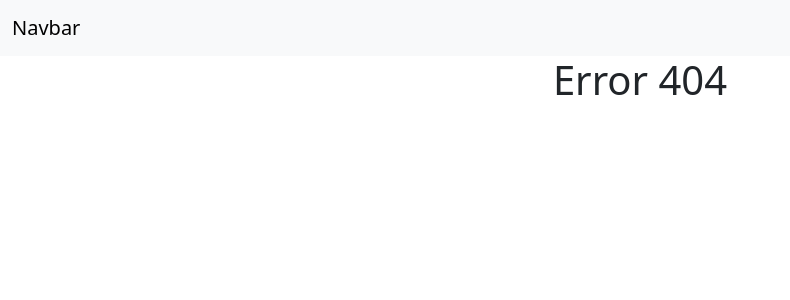
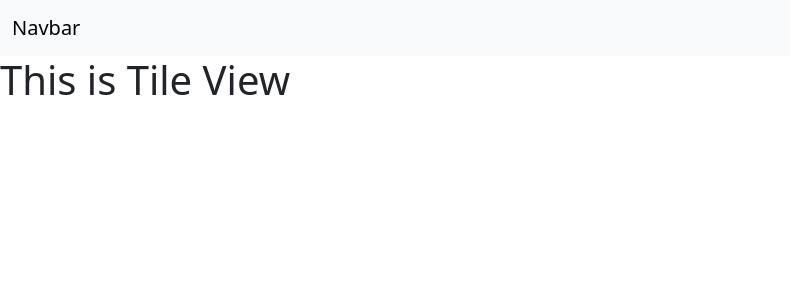
Before and after one commit to LLosTy/FrontEndHomework, a React (Create React App) app: page /tileView in a window 1280 px wide. Before the commit this address had no page. Shown: the top 300 px of the page, without its empty margins (0-790 px from the left). Built offline with nearby package versions, Linux system fonts and the light colour scheme.

Commit message:
Added tileView.jsx and TileView routes

```diff
--- a/src/components/navbar.jsx
+++ b/src/components/navbar.jsx
@@ -5,7 +5,7 @@ return (
 
 <nav class="navbar navbar-expand-lg bg-body-tertiary">
   <div class="container-fluid">
-    <a class="navbar-brand" href="/List1">Navbar</a>
+    <a class="navbar-brand" href="/tileView">Navbar</a>
     {/* <button class="navbar-toggler" type="button" data-bs-toggle="collapse" data-bs-target="#navbarNav" aria-controls="navbarNav" aria-expanded="false" aria-label="Toggle navigation">
       <span class="navbar-toggler-icon"></span>
     </button>
--- /dev/null
+++ b/src/components/tileView.jsx
@@ -0,0 +1,24 @@
+import React from "react";
+
+
+// Add a card with the title of the list
+// the lists should be stored inside an array
+// the button should navigate to "/#name of list#"
+// the list will be iterated through a for loop
+// the index will be used for the destination of the button
+// toggle between owner and not owner
+// filtering (archived/not archived)
+// adding a list
+// deleting a list (only owner -- just do this by toggle)
+// archiving a list (just add into archived array(the same as items in a list))
+// LETS NOT DO ROUTING RN CAUSE IT PROLLY WONT WORK --- THE MAIN GOAL IS TO JUST DISPLAY THEM
+
+
+const TileView = () => {
+    return(
+        <div>
+            <h1>This is Tile View</h1>
+        </div>
+    )
+}
+export default TileView;
--- a/src/index.js
+++ b/src/index.js
@@ -10,12 +10,14 @@ import 'bootstrap/dist/js/bootstrap.bundle.min';
 
 // const Home = React.lazy(() => import("../pages/Home"))
 const List1 = React.lazy(() => import("./components/List1"))
+const TileView = React.lazy(() => import("./components/tileView"))
 // // other page components...
 // const About = React.lazy(() => import("../pages/About"))
 
 const routes = [
 //     { path: PathConstants.HOME, element: <Home /> },
     { path: PathConstants.LIST1, element: <List1 /> },
+    { path: PathConstants.TILEVIEW, element: <TileView />},
 
 //     // other mappings ...
 //     { path: PathConstants.ABOUT, element: <About /> },
--- a/src/routes/pathConstants.jsx
+++ b/src/routes/pathConstants.jsx
@@ -4,7 +4,8 @@ const PathConstants = {
     HOME: "/",
     // other pages's paths...
     LIST1: "/List1",
-    ABOUT: "about"
+    ABOUT: "about",
+    TILEVIEW: "/TileView",
 }
 
 export default PathConstants
```
Also changed, not shown: src/App.js (+7 -2 lines).
